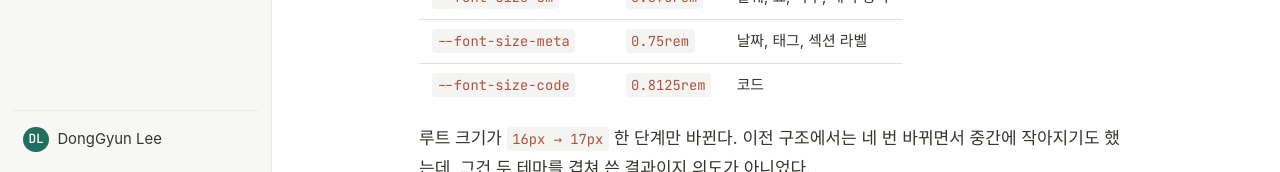
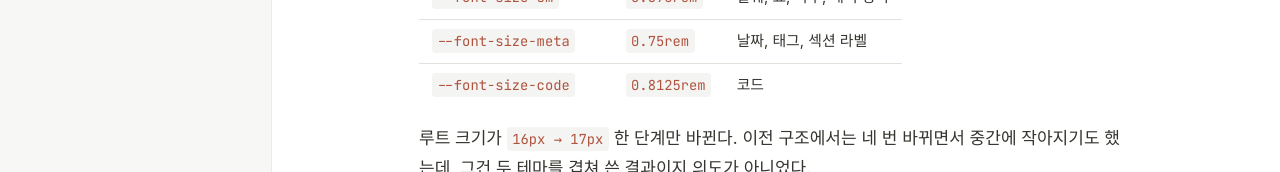
Before and after one commit to haandol/haandol.github.com, a Jekyll site: the page built from DESIGN.md, in a window 1280 px wide and 1400 px high, scrolled down 578 px. Shown: the part 1228-1400 px from the top of the window. Built offline with Jekyll 4.4.1, drawn with Linux system fonts in a browser that asks for light colours; some web fonts are replaced; our own code applies the rules of GitHub Pages for plain Markdown files; some of the changed text lies outside the part shown.

Commit message:
refactor: drop the sidebar profile row
Remove the author row pinned to the bottom of the sidebar, along with the
now-unused .sidebar-foot/.sidebar-profile/.sidebar-avatar rules. The About
page already carries author information, so the sidebar is left doing one
job: moving between posts.

Co-Authored-By: Claude Opus 5 (1M context) <noreply@anthropic.com>

````diff
--- a/DESIGN.md
+++ b/DESIGN.md
@@ -149,10 +149,11 @@
 │ 지난 글            │  sidebar-label — 모노 대문자
 │   ALPS와 ADR로...  │  최근 8개, 2줄까지
 │   ...              │
-├────────────────────┤
-│ ● DongGyun Lee     │  sidebar-foot — 프로필
 └────────────────────┘
 ```
+
+하단에 프로필 행을 두지 않는다. 저자 정보는 About 페이지가 담당하고, 사이드바는
+글 사이를 이동하는 일만 한다.
 
 현재 위치는 `aria-current` 속성으로 표시하고 CSS가 그걸 선택자로 쓴다
 (`.nav-item[aria-current]`). 클래스를 따로 두지 않아 마크업과 스타일이 어긋날 수 없다.
--- a/_includes/sidebar.html
+++ b/_includes/sidebar.html
@@ -68,11 +68,4 @@
       {%- endfor -%}
     </ul>
   </div>
-
-  <div class="sidebar-foot">
-    <a class="sidebar-profile" href="/about.html">
-      <span class="sidebar-avatar" aria-hidden="true">DL</span>
-      <span class="sidebar-profile-name">{{ site.author.name }}</span>
-    </a>
-  </div>
 </div>
--- a/public/css/layout.css
+++ b/public/css/layout.css
@@ -163,54 +163,6 @@
   -webkit-box-orient: vertical;
 }
 
-/* ── 사이드바 하단 — 프로필 행 ──────────────────────────────── */
-
-.sidebar-foot {
-  flex-shrink: 0;
-  padding-top: var(--space-xs);
-  margin-top: var(--space-xs);
-  border-top: 1px solid var(--color-border-subtle);
-}
-
-.sidebar-profile {
-  display: flex;
-  align-items: center;
-  gap: var(--space-xs);
-  padding: var(--nav-item-pad-y) var(--nav-item-pad-x);
-  border-radius: var(--radius-md);
-  transition: background-color var(--transition);
-}
-
-.sidebar-profile:hover {
-  background-color: var(--color-surface-hover);
-  text-decoration: none;
-}
-
-.sidebar-avatar {
-  display: grid;
-  flex-shrink: 0;
-  place-items: center;
-  width: 1.5rem;
-  height: 1.5rem;
-  margin: 0;
-  color: var(--color-surface);
-  background-color: var(--color-accent);
-  border-radius: var(--radius-pill);
-  font-family: var(--font-mono);
-  font-size: var(--font-size-meta);
-  font-weight: var(--weight-medium);
-  line-height: 1;
-}
-
-.sidebar-profile-name {
-  min-width: 0;
-  overflow: hidden;
-  color: var(--color-text);
-  font-size: var(--font-size-sm);
-  white-space: nowrap;
-  text-overflow: ellipsis;
-}
-
 /* ── 아이콘 버튼 ───────────────────────────────────────────── */
 
 .icon-btn {
````
